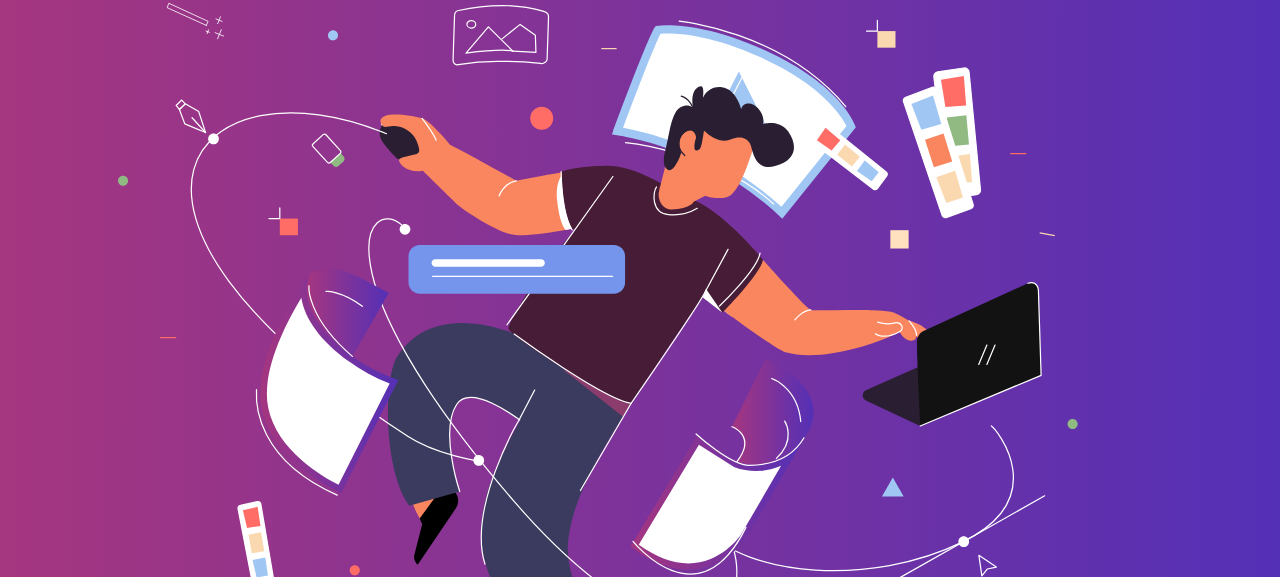
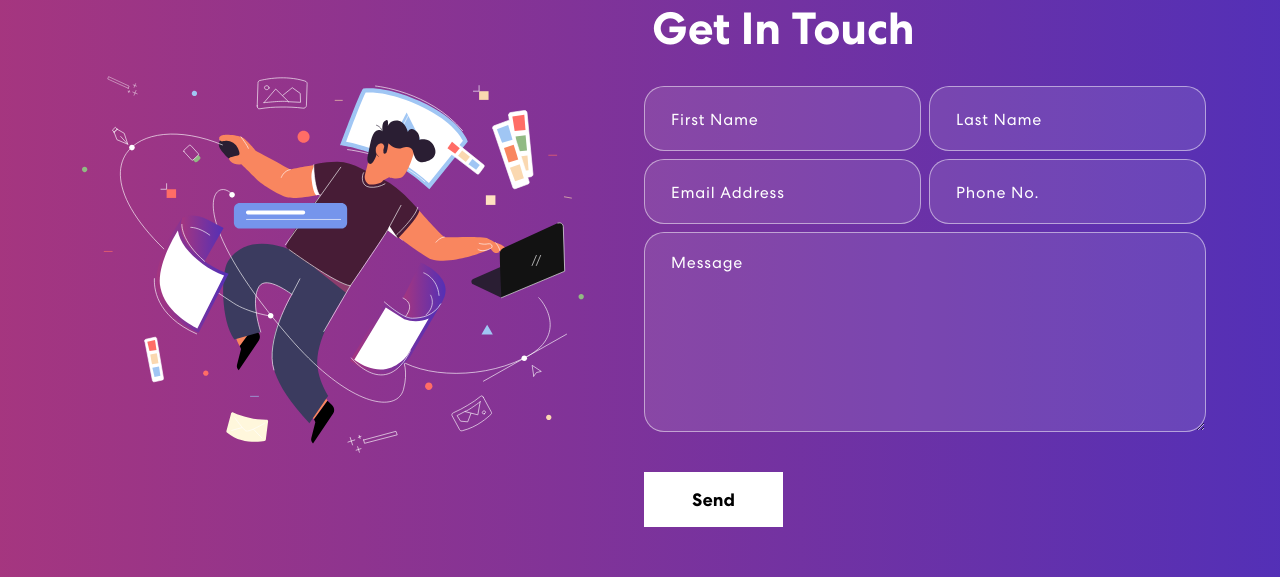
Before and after one commit to Foyedun/Fabulous-portfolio, a React (Create React App) app: page / in a window 1280 px wide. Shown: the part 2156-2733 px from the top of the page. Built offline with nearby package versions, Linux system fonts and the light colour scheme; no server answers.

Commit message:
corrected code

```diff
--- a/src/App.js
+++ b/src/App.js
@@ -1,4 +1,4 @@
-import logo from './logo.svg';
+
 import './App.css';
 import 'bootstrap/dist/css/bootstrap.min.css';
 import { NavBar } from "./components/NavBar";
--- a/src/components/Contact.js
+++ b/src/components/Contact.js
@@ -1,18 +1,20 @@
 import { useState } from "react";
+import { Container, Row, Col } from "react-bootstrap";
 import contactImg from "../assets/img/contact-img.svg";
-import TrackVisibility from "react-on-screen";
+import 'animate.css';
+import TrackVisibility from 'react-on-screen';
 
 export const Contact = () => {
   const formInitialDetails = {
-    firstName: "",
-    lastName: "",
-    email: "",
-    phone: "",
-    message: "",
+    firstName: '',
+    lastName: '',
+    email: '',
+    phone: '',
+    message: ''
   };
 
   const [formDetails, setFormDetails] = useState(formInitialDetails);
-  const [buttonText, setButtonText] = useState("Send");
+  const [buttonText, setButtonText] = useState('Send');
   const [status, setStatus] = useState({});
   const [formError, setFormError] = useState("");
 
@@ -26,19 +28,15 @@ export const Contact = () => {
   const handleSubmit = async (e) => {
     e.preventDefault();
 
-    if (
-      !formDetails.firstName ||
-      !formDetails.lastName ||
-      !formDetails.email ||
-      !formDetails.phone ||
-      !formDetails.message
-    ) {
+
+    if (!formDetails.firstName || !formDetails.lastName || !formDetails.email || !formDetails.phone || !formDetails.message) {
       setFormError("Please fill all fields before submitting.");
       return;
     }
 
     setFormError("");
     setButtonText("Sending...");
+
 
     const formData = new FormData();
     formData.append("service_id", "service_wzzyeea");
@@ -74,9 +72,9 @@ export const Contact = () => {
 
   return (
     <section className="contact" id="connect">
-      <div className="container mx-auto px-4">
-        <div className="flex flex-wrap items-center">
-          <div className="w-full md:w-1/2 px-4">
+      <Container>
+        <Row className="align-items-center">
+          <Col size={12} md={6}>
             <TrackVisibility>
               {({ isVisible }) => (
                 <img
@@ -86,73 +84,83 @@ export const Contact = () => {
                 />
               )}
             </TrackVisibility>
-          </div>
-          <div className="w-full md:w-1/2 px-4">
+          </Col>
+          <Col size={12} md={6}>
             <TrackVisibility>
               {({ isVisible }) => (
                 <div className={isVisible ? "animate__animated animate__fadeIn" : ""}>
                   <h2>Get In Touch</h2>
                   <form onSubmit={handleSubmit}>
-                    <div className="grid grid-cols-1 sm:grid-cols-2 gap-4">
+                    <Row>
+                      <Col size={12} sm={6} className="px-1">
                         <input
                           type="text"
                           value={formDetails.firstName}
                           placeholder="First Name"
                           onChange={(e) => onFormUpdate("firstName", e.target.value)}
-                        className="p-2 border rounded"
                         />
+                      </Col>
+                      <Col size={12} sm={6} className="px-1">
                         <input
                           type="text"
                           value={formDetails.lastName}
                           placeholder="Last Name"
                           onChange={(e) => onFormUpdate("lastName", e.target.value)}
-                        className="p-2 border rounded"
                         />
+                      </Col>
+                      <Col size={12} sm={6} className="px-1">
                         <input
                           type="email"
                           value={formDetails.email}
                           placeholder="Email Address"
                           onChange={(e) => onFormUpdate("email", e.target.value)}
-                        className="p-2 border rounded"
                         />
+                      </Col>
+                      <Col size={12} sm={6} className="px-1">
                         <input
                           type="tel"
                           value={formDetails.phone}
                           placeholder="Phone No."
                           maxLength="11"
                           onChange={(e) => {
+
                             const value = e.target.value.replace(/\D/g, "");
                             onFormUpdate("phone", value);
                           }}
-                        className="p-2 border rounded"
                         />
-                    </div>
+                      </Col>
+
+                      <Col size={12} className="px-1">
                         <textarea
                           rows="6"
                           value={formDetails.message}
                           placeholder="Message"
                           onChange={(e) => onFormUpdate("message", e.target.value)}
-                      className="p-2 border rounded w-full mt-4"
                         ></textarea>
-                    <button type="submit" className="bg-blue-500 text-white py-2 px-4 rounded mt-4">
-                      {buttonText}
+                        <button type="submit">
+                          <span>{buttonText}</span>
                         </button>
-                    {formError && <p className="text-red-500 mt-2">{formError}</p>}
+                      </Col>
+                      {formError && (
+                        <Col>
+                          <p className="danger">{formError}</p>
+                        </Col>
+                      )}
                       {status.message && (
-                      <p
-                        className={`mt-2 ${status.success ? "text-green-500" : "text-red-500"
-                          }`}
-                      >
+                        <Col>
+                          <p className={status.success === false ? "danger" : "success"}>
                             {status.message}
                           </p>
+                        </Col>
                       )}
+                    </Row>
                   </form>
                 </div>
               )}
             </TrackVisibility>
-          </div>
-        </div>
-      </div>
+          </Col>
+        </Row>
+      </Container>
     </section>
   );
 };
--- a/src/components/Newsletter.js
+++ b/src/components/Newsletter.js
@@ -1,16 +1,17 @@
-import { useState } from "react";
+import { useState, useEffect } from "react";
 import { Col, Row, Alert } from "react-bootstrap";
 
 export const Newsletter = () => {
-  const [email, setEmail] = useState("");
-  const [status, setStatus] = useState("");
-  const [message, setMessage] = useState("");
+  const [email, setEmail] = useState('');
+  const [status, setStatus] = useState('');
+  const [message, setMessage] = useState('');
+
 
   const portfolioNews = [
     "Check out my latest project on modern UI design.",
     "Discover how I improved website performance by 30%.",
     "Learn about my recent contribution to an open-source project.",
-    "Explore my new portfolio section featuring responsive design.",
+    "Explore my new portfolio section featuring responsive design."
   ];
 
   const handleSubmit = async (e) => {
@@ -21,9 +22,10 @@ export const Newsletter = () => {
       return;
     }
 
-    const randomNews =
-      portfolioNews[Math.floor(Math.random() * portfolioNews.length)];
+    // Select a random news item
+    const randomNews = portfolioNews[Math.floor(Math.random() * portfolioNews.length)];
 
+    // Use EmailJS to send the email
     try {
       const response = await fetch("https://api.emailjs.com/api/v1.0/email/send", {
         method: "POST",
@@ -56,32 +58,86 @@ export const Newsletter = () => {
   };
 
   return (
-    <div className="p-4 bg-gray-100 rounded-lg">
-      <div>
-        <h3 className="text-lg font-semibold text-center">
-          Subscribe to our Newsletter
-          <br />
-          & Never miss latest updates
-        </h3>
+    <Col lg={12}>
+      <div className="newsletter-bx wow slideInUp" style={styles.newsletterBox}>
+        <Row>
+          <Col lg={12} md={6} xl={5}>
+            <h3 style={styles.header}>Subscribe to our Newsletter<br />& Never miss latest updates</h3>
             {status === "sending" && <Alert>Sending...</Alert>}
             {status === "error" && <Alert variant="danger">{message}</Alert>}
             {status === "success" && <Alert variant="success">{message}</Alert>}
-      </div>
-      <form onSubmit={handleSubmit} className="flex flex-col gap-4 mt-4">
+          </Col>
+          <Col md={6} xl={7}>
+            <form onSubmit={handleSubmit}>
+              <div className="new-email-bx" style={styles.emailBox}>
                 <input
                   value={email}
                   type="email"
                   onChange={(e) => setEmail(e.target.value)}
                   placeholder="Email Address"
-          className="w-full p-2 border border-gray-300 rounded-md"
+                  style={styles.emailInput}
                 />
-        <button
-          type="submit"
-          className="px-4 py-2 text-white bg-blue-500 rounded-md hover:bg-blue-600"
-        >
-          Submit
-        </button>
+                <button type="submit" style={styles.submitButton}>Submit</button>
+              </div>
             </form>
+          </Col>
+        </Row>
       </div>
+    </Col>
   );
 };
+
+const styles = {
+  newsletterBox: {
+    padding: "20px",
+    backgroundColor: "#f4f4f4",
+    borderRadius: "8px",
+  },
+  header: {
+    fontSize: "24px",
+    fontWeight: "600",
+  },
+  emailBox: {
+    display: "flex",
+    gap: "10px",
+  },
+  emailInput: {
+    flexGrow: 1,
+    padding: "10px",
+    fontSize: "16px",
+    border: "1px solid #ccc",
+    borderRadius: "4px",
+  },
+  submitButton: {
+    padding: "10px 20px",
+    backgroundColor: "#007bff",
+    color: "white",
+    border: "none",
+    borderRadius: "4px",
+    cursor: "pointer",
+  },
+  submitButtonHover: {
+    backgroundColor: "#0056b3",
+  },
+};
+
+const mediaQueryStyles = `
+  @media (max-width: 768px) {
+    .new-email-bx input {
+      width: 100%; /* Input field takes full width on small screens */
+    }
+
+    .new-email-bx button {
+      width: 100%; /* Button takes full width on small screens */
+      margin-top: 10px;
+    }
+  }
+`;
+
+export const GlobalStyles = () => {
+  return (
+    <style type="text/css">
+      {mediaQueryStyles}
+    </style>
+  );
+};
```
Lines whose indentation alone changed are shown as unchanged.
